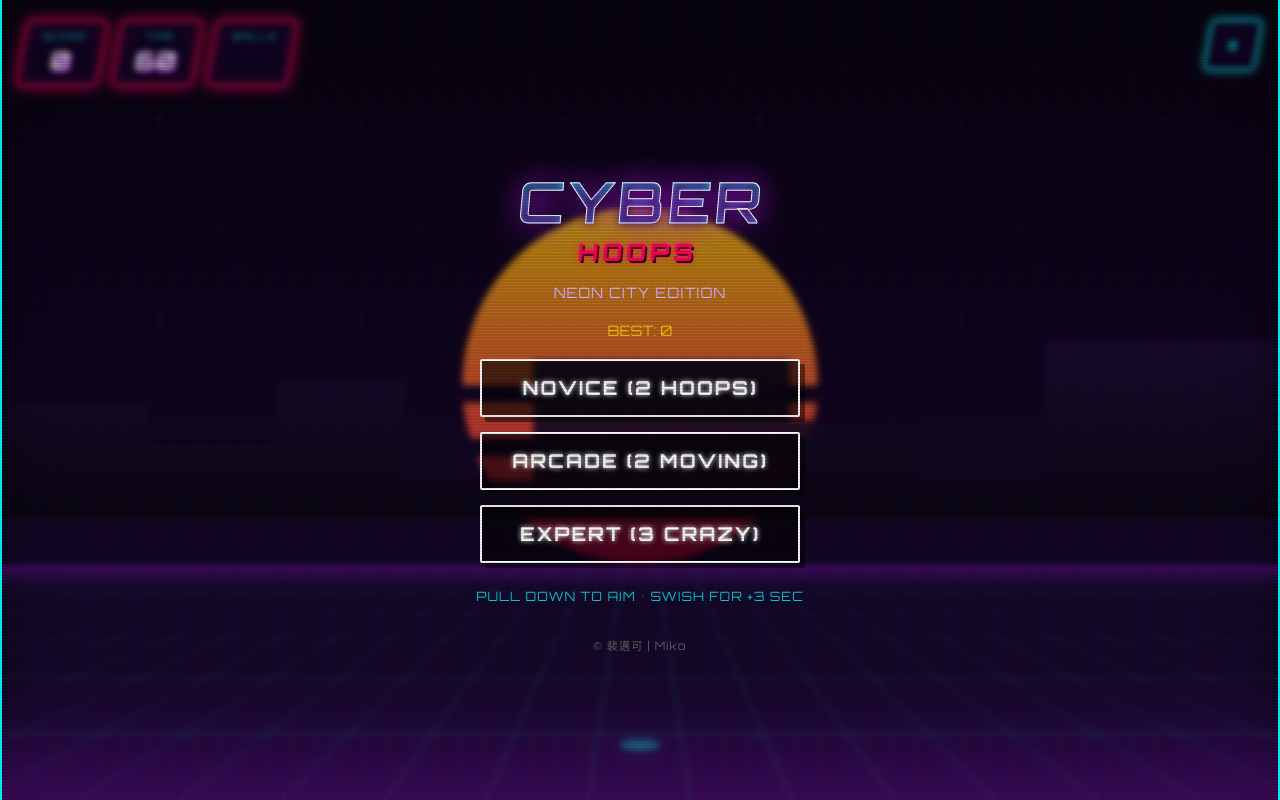
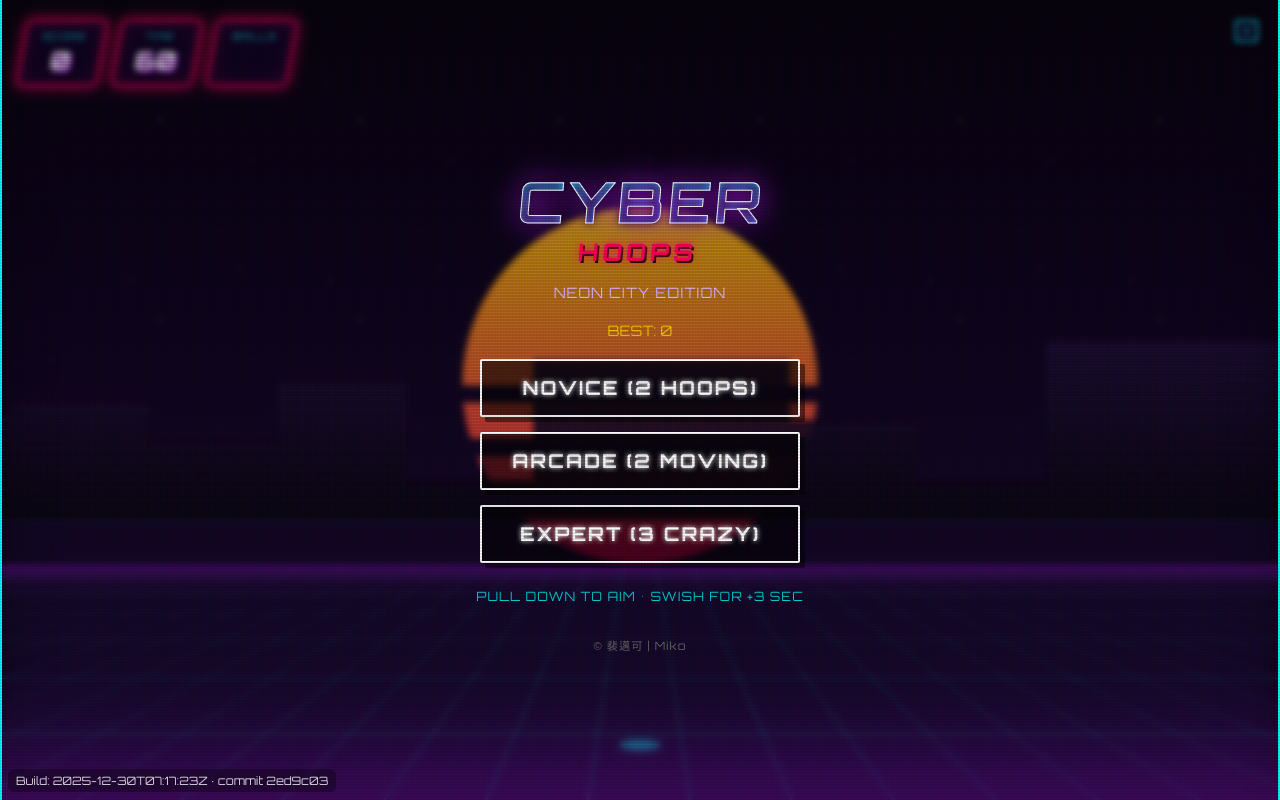
Before and after one commit to s24113333-miko/Shooting-ball-game, a plain HTML site: page index.html in a window 1280 px wide. Shown: the top 800 px of the page. Drawn offline with Linux system fonts and the light colour scheme.

Commit message:
chore: add visible build info (timestamp + commit) to confirm Pages build

```diff
--- a/index.html
+++ b/index.html
@@ -242,6 +242,22 @@
             background: rgba(13, 2, 33, 0.9);
             border: 2px solid var(--retro-cyan);
             color: var(--retro-cyan);
+        }
+
+        /* Build info (debug) */
+        #build-info {
+            position: fixed;
+            left: 8px;
+            bottom: 8px;
+            z-index: 9999;
+            font-size: 0.72rem;
+            color: rgba(255,255,255,0.85);
+            background: rgba(0,0,0,0.35);
+            padding: 4px 8px;
+            border-radius: 6px;
+            pointer-events: none;
+            opacity: 0.95;
+        }
             width: 50px;
             height: 50px;
             display: flex;
@@ -466,6 +482,7 @@
     </style>
 </head>
 <body>
+    <div id="build-info">Build: 2025-12-30T07:17:23Z · commit 2ed9c03</div>
 
     <!-- Retro Background Layers -->
     <div class="retro-bg"></div>
```
